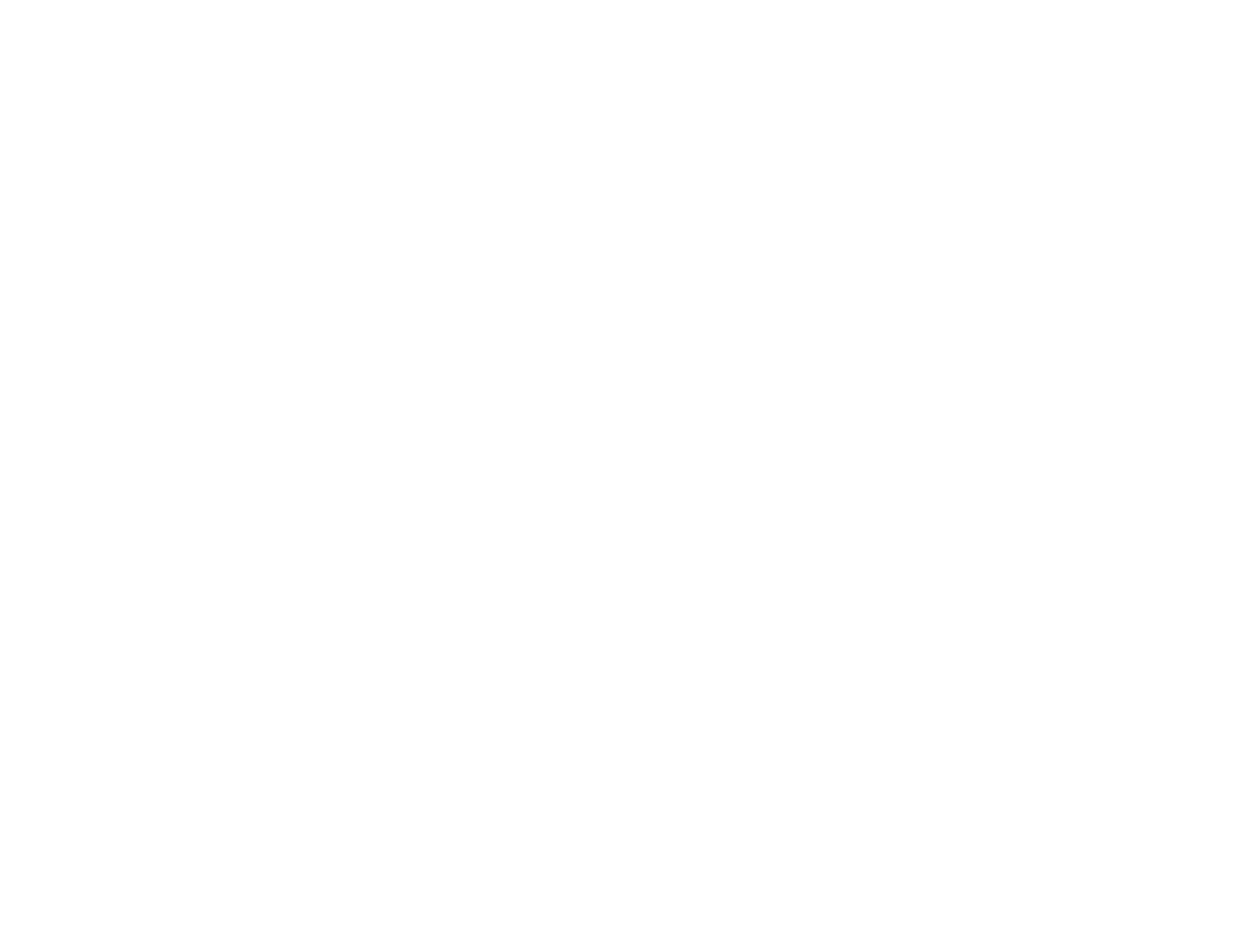
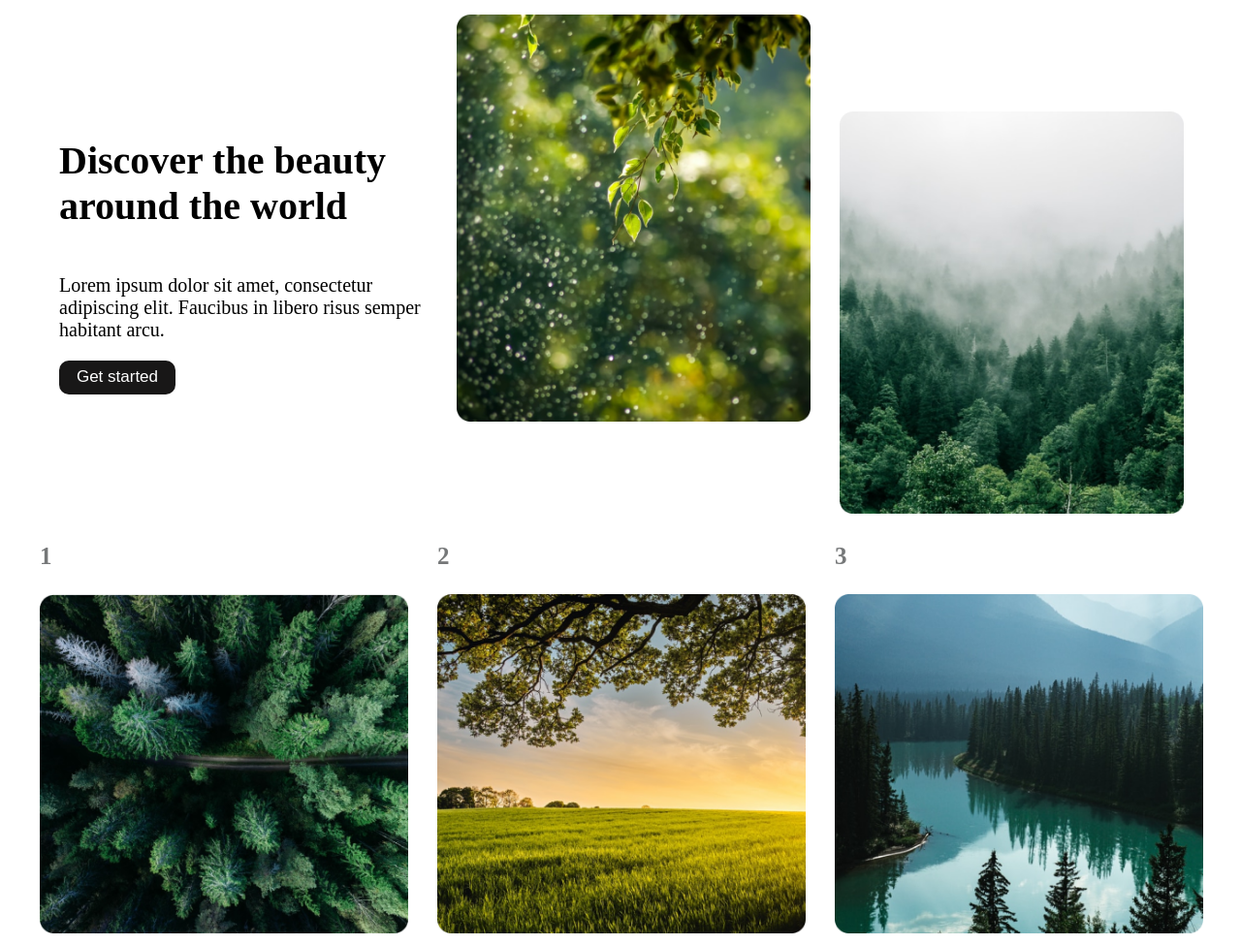
Before and after one commit to MariaFernandaGamez/proyecto_Landing_Pages, a plain HTML site: page segundo_landing/lan2.html in a window 1280 px wide. Shown: the whole page at 97% size. Before the commit the page ends 800 px from the top, so only its background shows below. Drawn offline with Linux system fonts and the light colour scheme.

Commit message:
segunda pagina

```diff
--- a/primer_landing/style1.css
+++ b/primer_landing/style1.css
@@ -17,6 +17,7 @@
     color: white;
     background-color: rgb(24, 23, 23);
     font-size: 17px;
+    border: solid rgb(24, 23, 23);
 }
 .first-row{
     display: flex;
--- a/segundo_landing/lan2.html
+++ b/segundo_landing/lan2.html
@@ -0,0 +1,42 @@
+<!DOCTYPE html>
+<html lang="en">
+<head>
+    <meta charset="UTF-8">
+    <meta name="viewport" content="width=device-width, initial-scale=1.0">
+    <title>Segundo Land Page</title>
+    <link rel="stylesheet" href="style2.css">
+</head>
+<body>
+    <div class="content">
+        <div class="container1">
+            <div class="text">
+                <h1>Discover the beauty around the world</h1>
+                <p>Lorem ipsum dolor sit amet, consectetur adipiscing elit. Faucibus in libero risus semper habitant arcu.</p>
+                <button class="buttonH">Get started</button>
+            </div>
+            <div class="space5">
+                <img src="images_seg/img5_lan2.png" class="i5">
+            </div>
+            <div class="space4">
+                <img src="images_seg/img4_lan2.png" class="i4">
+            </div>
+        </div>
+
+        <div class="container2">
+            <div class="space1">
+                <h3>1</h3>
+                <img src="images_seg/img1_lan2.png" class="i">
+            </div>
+            <div class="space2">
+                <h3>2</h3>
+                <img src="images_seg/img2_lan2.png" class="i">
+            </div>
+            <div class="space3">
+                <h3>3</h3>
+                <img src="images_seg/img3_lan2.png" class="i">
+            </div>
+        </div>
+    </div>
+
+</body>
+</html>
--- a/segundo_landing/style2.css
+++ b/segundo_landing/style2.css
@@ -0,0 +1,48 @@
+body{
+    margin-left:10px;
+    margin-top:15px;
+}
+.container1{
+    font-size:20px;
+    display: flex;
+    justify-content: center;
+    gap:30px;
+}
+.buttonH{
+    width: 120px;
+    height: 35px;
+    border-radius: 10px;
+    border: solid rgb(24, 23, 23);
+    color: white;
+    background-color: rgb(24, 23, 23);
+    font-size: 17px;
+}
+.text{
+    display: flex;
+    flex-direction: column;
+    width: 380px;
+    margin-top: 100px;
+}
+.i4{
+    margin-top: 100px;
+    width: 355px;
+    height: 415px;
+}
+.i5{
+    width: 365px;
+    height: 420px;
+}
+.i{
+    width: 380px;
+    height: 350px;
+}
+.container2{
+    margin-top: 0;
+    display: flex;
+    justify-content: center;
+    gap:30px;
+}
+h3{
+    color: rgb(118, 120, 121);
+    font-size: 25px;
+}
```
Also changed, not shown: primer_landing/lan1.html (+1 -1 lines), primer_landing/images/img7_lan1.png, segundo_landing/images_seg/img1_lan2.png (added), segundo_landing/images_seg/img2_lan2.png (added), segundo_landing/images_seg/img3_lan2.png (added), segundo_landing/images_seg/img4_lan2.png (added), segundo_landing/images_seg/img5_lan2.png (added).
